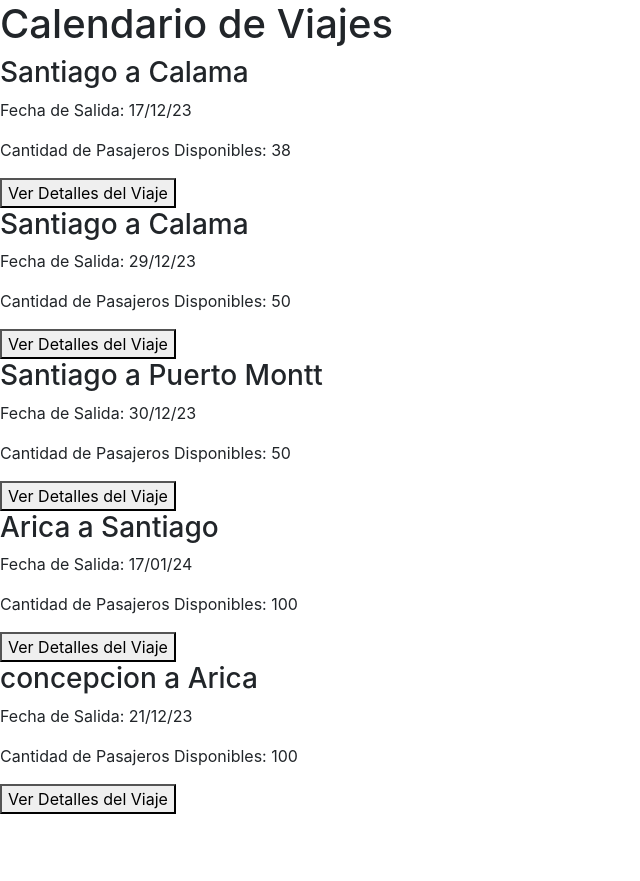
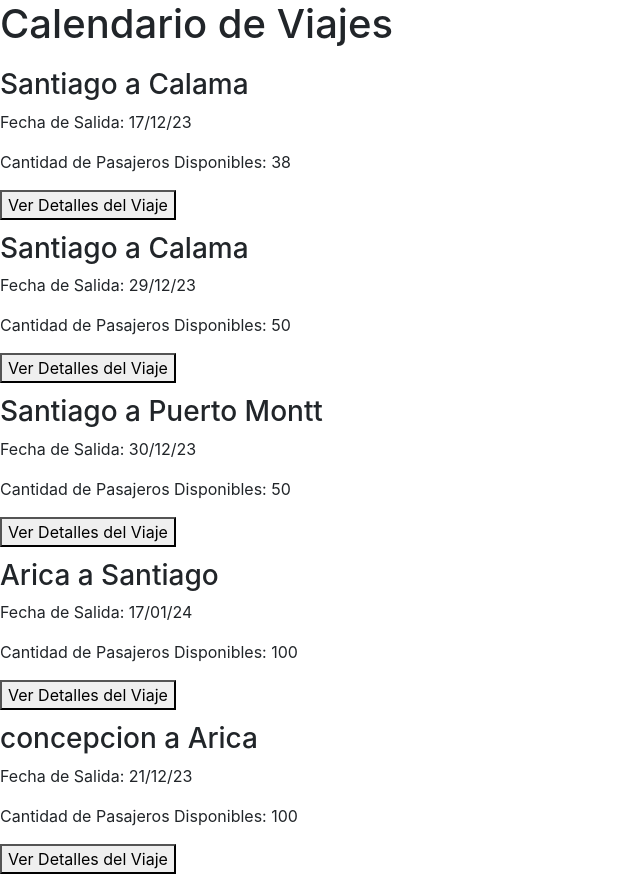
Before and after one commit to GabrielRDuoc/ADM, a Django app: page /calendario_ofertas/ in a window 1280 px wide. Shown: the whole page, without its empty margins (0-640 px from the left). Before the commit the page ends 814 px from the top, so only its background shows below. Run offline with Django 5.2, Linux system fonts and the light colour scheme; data comes from the database, SQL or seed files in the repository; both versions use the stored data as it was after the commit; some libraries are stand-ins or nearby versions.

Commit message:
Ajustes de padding

```diff
--- a/boletos/templates/calendario_ofertas.html
+++ b/boletos/templates/calendario_ofertas.html
@@ -15,11 +15,11 @@
   <h1>Calendario de Viajes</h1>
 
   {% for viaje in viajes %}
-    <div>
+    <div style="padding-top: 12px;">
       <h3>{{ viaje.origen }} a {{ viaje.destino }}</h3>
       <p>Fecha de Salida: {{ viaje.fecha | date:'d/m/y' }}</p>
       <p>Cantidad de Pasajeros Disponibles: {{ viaje.cantidad_de_pasajeros_disponibles }}</p>
-      <a href="{% url 'venta_pasajes' viaje.id %}"><button>Ver Detalles del Viaje</button></a>
+      <a href="{% url 'venta_pasajes' viaje.id %}" style="padding-bottom: 12px;"><button>Ver Detalles del Viaje</button></a>
     </div>
   {% endfor %}
 </section>
--- a/boletos/templates/login.html
+++ b/boletos/templates/login.html
@@ -11,10 +11,10 @@
     <title>Iniciar Sesión</title>
 </head>
 <body>
-
+<div style="padding-left: 25px";>
     <h2>Iniciar Sesión</h2>
 
-    <form method="post" action="{% url 'login' %}">
+    <form method="post" action="{% url 'login' %}" ">
         {% csrf_token %}
         <label for="username">Usuario:</label>
         <input type="text" name="username" required><br>
```
Also changed, not shown: db.sqlite3.
